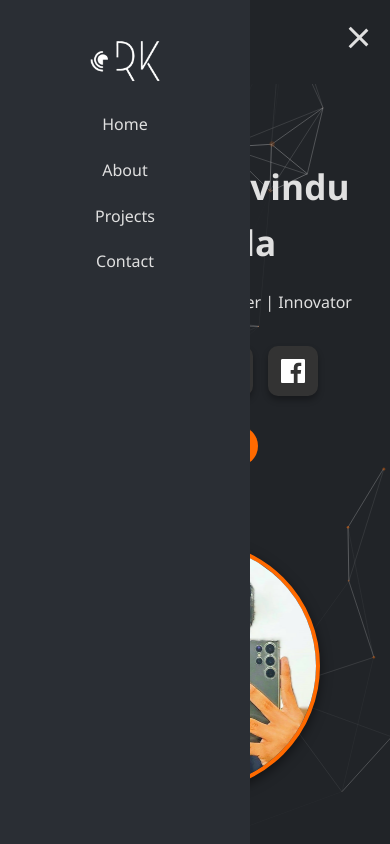
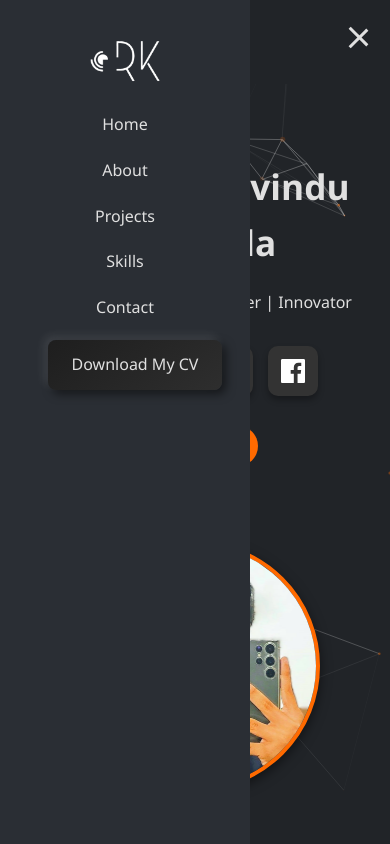
Before and after one commit to Rivindu-Kowlinda/porfolio, a plain HTML site: page index.html in a window 390 px wide. Both pictures are taken after a click on the element 358 px from the left and 37 px from the top of the page. Shown: the top 844 px of the page. Drawn offline with nearby package versions, Linux system fonts and the light colour scheme.

Commit message:
UI overhaul, skillls section added

```diff
--- a/index.html
+++ b/index.html
@@ -27,14 +27,17 @@
         </a>
       </div>
 
-      <!-- Desktop Nav Links -->
+      <!-- Desktop Nav + Download CV Button -->
       <nav class="desktop-links">
         <ul>
           <li><a href="#hero">Home</a></li>
           <li><a href="#about">About</a></li>
           <li><a href="#projects">Projects</a></li>
+          <li><a href="#skills">Skills</a></li>
           <li><a href="#contact">Contact</a></li>
         </ul>
+        <!-- Download My CV Button (visible on desktop) -->
+        <a href="CV.pdf" class="cv-button" download>Download My CV</a>
       </nav>
 
       <!-- Hamburger (Mobile Only) -->
@@ -48,17 +51,19 @@
 
   <!-- MOBILE SIDEBAR NAV -->
   <aside class="mobile-nav" id="mobileNav">
-    <!-- Add a profile/logo image at the top of the sidebar -->
     <div class="mobile-nav-logo">
       <img src="logo.png" alt="Profile Logo" />
     </div>
-
-    <!-- Quicklinks list -->
     <ul>
       <li><a href="#hero">Home</a></li>
       <li><a href="#about">About</a></li>
       <li><a href="#projects">Projects</a></li>
+      <li><a href="#skills">Skills</a></li>
       <li><a href="#contact">Contact</a></li>
+      <!-- Download CV in mobile sidebar (same .cv-button styling) -->
+      <li>
+        <a href="CV.pdf" class="cv-button" download>Download My CV</a>
+      </li>
     </ul>
   </aside>
 
@@ -80,42 +85,12 @@
                  class="social-btn" target="_blank" title="GitHub">
                 <svg class="social-icon" xmlns="http://www.w3.org/2000/svg"
                      viewBox="0 0 24 24" fill="white">
-                  <path d="M12 0.5C5.372 0.5
-                    0 5.872 0 12.5c0
-                    5.3 3.438 9.8 8.207
-                    11.387.6.111.793-.261.793-.577
-                    0-.285-.011-1.04-.016-2.04
-                    -3.338.726-4.042-1.612
-                    -4.042-1.612-.546-1.387
-                    -1.333-1.756-1.333-1.756
-                    -1.09-.745.083-.729.083-.729
-                    1.205.085 1.84 1.237
-                    1.84 1.237 1.07
-                    1.834 2.809 1.304
-                    3.495.997.108-.775
-                    .42-1.305.762-1.605
-                    -2.665-.305-5.467-1.332
-                    -5.467-5.93 0-1.31
-                    .469-2.38 1.236-3.22
-                    -.124-.303-.536-1.524
-                    .117-3.176 0 0 1.008-.322
-                    3.3 1.23 1.02.005
-                    2.045.138 3.003.404
-                    2.29-1.552 3.296-1.23
-                    3.296-1.23.656
-                    1.653.244 2.874.12
-                    3.176.77.84 1.233 1.91
-                    1.233 3.22 0 4.61
-                    -2.807 5.622-5.48 5.92
-                    .432.371.817 1.102
-                    .817 2.222 0
-                    1.606-.015 2.896
-                    -.015 3.286 0
-                    .319.19.694.8.576
-                    C20.565 22.297
-                    24 17.797 24
-                    12.5 24 5.872
-                    18.627.5 12 .5z"/>
+                  <path d="M12 0.5C5.372 0.5 0 5.872 0 12.5c0 5.3 3.438 9.8 8.207 11.387.6.111.793-.261.793-.577
+                    0-.285-.011-1.04-.016-2.04-3.338.726-4.042-1.612-4.042-1.612-.546-1.387-1.333-1.756-1.333-1.756-1.09-.745.083-.729.083-.729
+                    1.205.085 1.84 1.237 1.84 1.237 1.07 1.834 2.809 1.304 3.495.997.108-.775.42-1.305.762-1.605-2.665-.305-5.467-1.332-5.467-5.93
+                    0-1.31.469-2.38 1.236-3.22-.124-.303-.536-1.524.117-3.176 0 0 1.008-.322 3.3 1.23 1.02.005 2.045.138 3.003.404
+                    2.29-1.552 3.296-1.23 3.296-1.23.656 1.653.244 2.874.12 3.176.77.84 1.233 1.91 1.233 3.22 0 4.61-2.807 5.622-5.48 5.92.432.371.817 1.102
+                    .817 2.222 0 1.606-.015 2.896-.015 3.286 0 .319.19.694.8.576C20.565 22.297 24 17.797 24 12.5 24 5.872 18.627.5 12 .5z"/>
                 </svg>
               </a>
               <!-- LinkedIn -->
@@ -123,26 +98,10 @@
                  class="social-btn" target="_blank" title="LinkedIn">
                 <svg class="social-icon" xmlns="http://www.w3.org/2000/svg"
                      viewBox="0 0 24 24" fill="white">
-                  <path d="M20.447 20.452H17.2
-                    v-5.569c0-1.327-.027-3.037
-                    -1.851-3.037-1.851 0
-                    -2.136 1.445-2.136
-                    2.941v5.665H10.05V9h3.112
-                    v1.561h.044c.434-.823
-                    1.494-1.688 3.073-1.688
-                    3.29 0 3.895 2.164
-                    3.895 4.98v6.599zM5.337
-                    7.433a1.808 1.808 0
-                    110-3.616 1.808 1.808
-                    0 010 3.616zm1.672
-                    13.019H3.665V9h3.344
-                    v11.452zM22.225 0H1.771
-                    C.792 0 0 .774 0 1.729
-                    v20.542C0 23.407.792
-                    24 1.771 24h20.451C23.207
-                    24 24 23.407 24 22.271
-                    V1.729C24 .593 23.407
-                    0 22.225 0z"/>
+                  <path d="M20.447 20.452H17.2v-5.569c0-1.327-.027-3.037-1.851-3.037-1.851 0-2.136 1.445-2.136 2.941v5.665H10.05V9h3.112
+                    v1.561h.044c.434-.823 1.494-1.688 3.073-1.688 3.29 0 3.895 2.164 3.895 4.98v6.599zM5.337 7.433a1.808 1.808 0
+                    110-3.616 1.808 1.808 0 010 3.616zm1.672 13.019H3.665V9h3.344v11.452zM22.225 0H1.771C.792 0 0 .774 0 1.729v20.542C0
+                    23.407.792 24 1.771 24h20.451C23.207 24 24 23.407 24 22.271V1.729C24 .593 23.407 0 22.225 0z"/>
                 </svg>
               </a>
               <!-- Instagram -->
@@ -150,49 +109,11 @@
                  class="social-btn" target="_blank" title="Instagram">
                 <svg class="social-icon" xmlns="http://www.w3.org/2000/svg"
                      viewBox="0 0 448 512" fill="white">
-                  <path d="M224.1 141c-63.6 0
-                    -114.9 51.3-114.9
-                    114.9s51.3 114.9
-                    114.9 114.9
-                    114.9-51.3
-                    114.9-114.9S287.7
-                    141 224.1 141zm0
-                    189.6c-41.3 0-74.7-33.4
-                    -74.7-74.7 0-41.3
-                    33.4-74.7 74.7
-                    -74.7 41.3 0 74.7
-                    33.4 74.7 74.7
-                    0 41.3-33.4 74.7
-                    -74.7 74.7zm146.4-194.3
-                    c0 14.9-12 26.9-26.9
-                    26.9-14.9 0-26.9-12
-                    -26.9-26.9s12-26.9
-                    26.9-26.9 26.9 12
-                    26.9 26.9zM398.8
-                    388c-7.8 19.6
-                    -22.9 34.7-42.6 42.6
-                    -29.5 11.7-99.5
-                    9-132.2 9s-102.7
-                    2.6-132.2-9c-19.6
-                    -7.8-34.7-22.9
-                    -42.6-42.6-11.7
-                    -29.5-9-99.5
-                    -9-132.2s-2.6-102.7
-                    9-132.2c7.8
-                    -19.6 22.9
-                    -34.7 42.6
-                    -42.6 29.5
-                    -11.7 99.5
-                    -9 132.2
-                    -9s102.7-2.6
-                    132.2 9c19.6
-                    7.8 34.7 22.9
-                    42.6 42.6
-                    11.7 29.5
-                    9 99.5
-                    9 132.2s2.7
-                    102.7-9
-                    132.2z"/>
+                  <path d="M224.1 141c-63.6 0-114.9 51.3-114.9 114.9s51.3 114.9 114.9 114.9 114.9-51.3 114.9-114.9S287.7
+                    141 224.1 141zm0 189.6c-41.3 0-74.7-33.4-74.7-74.7 0-41.3 33.4-74.7 74.7-74.7 41.3 0 74.7 33.4 74.7 74.7
+                    0 41.3-33.4 74.7-74.7 74.7zm146.4-194.3c0 14.9-12 26.9-26.9 26.9-14.9 0-26.9-12-26.9-26.9s12-26.9
+                    26.9-26.9 26.9 12 26.9 26.9zM398.8 388c-7.8 19.6-22.9 34.7-42.6 42.6-29.5 11.7-99.5 9-132.2 9s-102.7 2.6-132.2-9c-19.6-7.8-34.7-22.9-42.6-42.6-11.7-29.5-9-99.5-9-132.2s-2.6-102.7 9-132.2c7.8-19.6 22.9-34.7 42.6-42.6 29.5-11.7 99.5-9 132.2-9s102.7-2.6 132.2 9c19.6 7.8 34.7 22.9 42.6 42.6
+                    11.7 29.5 9 99.5 9 132.2s2.7 102.7-9 132.2z"/>
                 </svg>
               </a>
               <!-- Facebook -->
@@ -200,23 +121,10 @@
                  target="_blank" title="Facebook">
                 <svg class="social-icon" xmlns="http://www.w3.org/2000/svg"
                      viewBox="0 0 24 24" fill="white">
-                  <path d="M22.675 0H1.325C.593 0
-                    0 .593 0 1.326v21.348C0
-                    23.407.593 24 1.325
-                    24H12.82v-9.294H9.692
-                    v-3.622h3.128V8.413
-                    c0-3.1 1.893-4.788
-                    4.658-4.788 1.325 0
-                    2.466.099 2.797.143v3.24
-                    l-1.918.001c-1.504 0
-                    -1.795.716-1.795
-                    1.763v2.313h3.587l
-                    -.467 3.622h-3.12V24
-                    h6.116C23.407 24
-                    24 23.407 24 22.674
-                    V1.326C24 .593
-                    23.407 0 22.675
-                    0z"/>
+                  <path d="M22.675 0H1.325C.593 0 0 .593 0 1.326v21.348C0 23.407.593 24 1.325 24H12.82v-9.294H9.692
+                    v-3.622h3.128V8.413c0-3.1 1.893-4.788 4.658-4.788 1.325 0 2.466.099 2.797.143v3.24l-1.918.001c-1.504 0
+                    -1.795.716-1.795 1.763v2.313h3.587l-.467 3.622h-3.12V24h6.116C23.407 24 24 23.407 24 22.674V1.326C24 .593
+                    23.407 0 22.675 0z"/>
                 </svg>
               </a>
             </div>
@@ -326,6 +234,58 @@
               <!-- Right Arrow -->
               <button class="carousel-btn right-btn">&#10095;</button>
             </div><!-- /.carousel-container -->
+          </div>
+        </div>
+      </section>
+
+      <!-- Skills & Technologies Section -->
+      <section id="skills" class="section skills" data-aos="fade-up">
+        <div class="container">
+          <div class="card skills-card">
+            <h2>Skills & Technologies</h2><br>
+            <div class="skills-list">
+              <!-- 10 Skill Items -->
+              <div class="skill-item">
+                <img src="icons/html5.svg" alt="HTML5">
+                <p>HTML5</p>
+              </div>
+              <div class="skill-item">
+                <img src="icons/css3.svg" alt="CSS3">
+                <p>CSS3</p>
+              </div>
+              <div class="skill-item">
+                <img src="icons/javascript.svg" alt="JavaScript">
+                <p>JavaScript</p>
+              </div>
+              <div class="skill-item">
+                <img src="icons/react.svg" alt="React">
+                <p>React</p>
+              </div>
+              <div class="skill-item">
+                <img src="icons/nodejs.svg" alt="Node.js">
+                <p>Node.js</p>
+              </div>
+              <div class="skill-item">
+                <img src="icons/python.svg" alt="Python">
+                <p>Python</p>
+              </div>
+              <div class="skill-item">
+                <img src="icons/java.svg" alt="Java">
+                <p>Java</p>
+              </div>
+              <div class="skill-item">
+                <img src="icons/sql.svg" alt="SQL">
+                <p>SQL</p>
+              </div>
+              <div class="skill-item">
+                <img src="icons/git.svg" alt="Git">
+                <p>Git</p>
+              </div>
+              <div class="skill-item">
+                <img src="icons/docker.svg" alt="Docker">
+                <p>Docker</p>
+              </div>
+            </div>
           </div>
         </div>
       </section>
@@ -497,6 +457,29 @@
       setupCarousel();
       window.addEventListener('resize', setupCarousel);
 
+      // Animate skill items AFTER .skills-card is visible
+      const skillsCard = document.querySelector(".skills-card");
+      const skillItems = document.querySelectorAll(".skill-item");
+      let skillsAnimated = false;
+
+      const observer = new IntersectionObserver((entries) => {
+        entries.forEach(entry => {
+          if (entry.isIntersecting && !skillsAnimated) {
+            skillsAnimated = true;
+            // Animate each skill item in a staggered fashion
+            gsap.from(skillItems, {
+              opacity: 0,
+              y: 20,
+              stagger: 0.1,
+              duration: 0.5
+            });
+            observer.unobserve(skillsCard);
+          }
+        });
+      }, { threshold: 0.3 });
+
+      observer.observe(skillsCard);
+
       // Contact Form neon glow effect
       const contactForm = document.getElementById('contactForm');
       contactForm.addEventListener('submit', function(e) {
@@ -563,8 +546,6 @@
         if (!hamburger.classList.contains("active")) {
           // OPEN NAV
           hamburger.classList.add("active");
-
-          // Use a GSAP timeline so both sidebar & links animate together
           const tl = gsap.timeline();
           tl.to(mobileNav, {
               x: 0,
@@ -575,12 +556,11 @@
               mobileLinks,
               { x: -30, opacity: 0 },
               { x: 0, opacity: 1, stagger: 0.1, duration: 0.3 },
-              "<" // Start link animation together with the sidebar
+              "<"
             );
         } else {
           // CLOSE NAV
           hamburger.classList.remove("active");
-          // Hide links, then slide sidebar out
           const tl = gsap.timeline();
           tl.to(mobileLinks, {
               x: -30,
@@ -596,7 +576,6 @@
         }
       });
 
-      // Close sidebar if user clicks any link
       mobileLinks.forEach(link => {
         link.addEventListener("click", () => {
           hamburger.classList.remove("active");
--- a/styles2.css
+++ b/styles2.css
@@ -1,9 +1,9 @@
 :root {
-  --main-bg: rgb(33,36,40);
-  --card-bg: #2a2e34;
-  --accent: #ff6a00;
-  --text-color: #e0e0e0;
-  --transition: 0.5s ease;
+  --main-bg: #212428;        /* Dark background */
+  --card-bg: #2a2e34;        /* Slightly lighter card background */
+  --accent: #ff6a00;         /* Your accent color (orange) */
+  --text-color: #e0e0e0;     /* Main text color */
+  --transition: 0.5s ease;   /* Shared transition timing */
 }
 
 /* RESET */
@@ -21,6 +21,25 @@ body {
   color: var(--text-color);
   line-height: 1.6;
   overflow-x: hidden;
+}
+
+/* Custom Scrollbar */
+/* For Chrome, Edge, and Safari */
+::-webkit-scrollbar {
+  width: 12px;
+}
+::-webkit-scrollbar-track {
+  background: var(--card-bg);
+}
+::-webkit-scrollbar-thumb {
+  background-color: var(--accent);
+  border-radius: 20px;
+  border: 3px solid var(--card-bg);
+}
+/* For Firefox */
+* {
+  scrollbar-width: thin;
+  scrollbar-color: var(--accent) var(--card-bg);
 }
 
 /* PAGE WRAPPER */
@@ -67,10 +86,16 @@ body {
   color: var(--accent);
 }
 /* Desktop Nav Links */
+.desktop-links {
+  display: flex;
+  align-items: center;
+}
 .desktop-links ul {
   list-style: none;
   display: flex;
   gap: 20px;
+  margin: 0;
+  padding: 0;
 }
 .desktop-links a {
   color: var(--text-color);
@@ -80,6 +105,29 @@ body {
 }
 .desktop-links a:hover {
   color: var(--accent);
+}
+
+/* CV Button - smooth scale-based 3D effect */
+.cv-button {
+  display: inline-block;
+  margin-left: 20px;
+  padding: 12px 24px;
+  background: linear-gradient(145deg, #1e1e1e, #2e2e2e);
+  border-radius: 8px;
+  color: #8ac7ff;
+  text-decoration: none;
+  font-weight: 500;
+  box-shadow: 4px 4px 10px rgba(0,0,0,0.5), -4px -4px 10px rgba(255,255,255,0.1);
+  transition:
+    transform 0.8s ease,
+    box-shadow 0.8s ease,
+    color 0.8s ease;
+  transform: scale(1);
+}
+.cv-button:hover {
+  transform: scale(1.08);
+  box-shadow: 8px 8px 20px rgba(0,0,0,0.6), -8px -8px 20px rgba(255,255,255,0.2);
+  color: orange;
 }
 
 /* HAMBURGER */
@@ -284,7 +332,7 @@ body {
   box-shadow: 0 12px 24px rgba(0,0,0,0.6);
 }
 
-/* CARDS */
+/* CARDS (generic) */
 .card {
   background: var(--card-bg);
   border: 1px solid rgba(255,255,255,0.1);
@@ -296,6 +344,12 @@ body {
 .card:hover {
   transform: translateY(-5px);
   box-shadow: 0 12px 24px rgba(0,0,0,0.6);
+}
+
+/* Center headings for skills & contact sections */
+.skills-card h2,
+.contact-card h2 {
+  text-align: center;
 }
 
 /* PROJECTS CAROUSEL */
@@ -324,8 +378,6 @@ body {
   flex: 0 0 auto;
   width: 320px;
 }
-
-/* ARROW BUTTONS */
 .carousel-btn {
   position: absolute;
   top: 50%;
@@ -410,9 +462,85 @@ body {
   opacity: 1;
 }
 
-/* MEDIA QUERIES */
+/* PROJECTS GRID - Fluid layout */
+.projects-grid {
+  display: grid;
+  grid-template-columns: repeat(auto-fit, minmax(250px, 1fr));
+  gap: 20px;
+}
 
-/* MOBILE (<768px) => 1 card => user scroll => no arrows */
+/* SKILLS LIST */
+.skills-list {
+  display: grid;
+  gap: 20px;
+  justify-items: center;
+  margin-bottom: 20px;
+}
+
+/* Desktop (≥1200px): 5 columns, each minmax(130px, 1fr) => expands to fill leftover space */
+@media (min-width: 1200px) {
+  .skills-list {
+    grid-template-columns: repeat(5, minmax(130px, 1fr));
+    gap: 30px;
+  }
+}
+
+/* Tablet (769px - 1199px): fluid layout with min 130px per skill */
+@media (max-width: 1199px) and (min-width: 769px) {
+  .skills-list {
+    grid-template-columns: repeat(auto-fit, minmax(130px, 1fr));
+    gap: 15px;
+  }
+}
+
+/* Mobile (≤768px): exactly 2 columns with extra vertical gap */
+@media (max-width: 768px) {
+  .skills-list {
+    grid-template-columns: repeat(2, 1fr);
+    column-gap: 10px;
+    row-gap: 20px;
+  }
+}
+
+/* Skill Item */
+.skill-item {
+  width: 150px; /* set all skills to the same width */
+  background: var(--card-bg);
+  border: 1px solid rgba(255,255,255,0.1);
+  border-radius: 10px;
+  padding: 15px;
+  box-shadow: 0 4px 12px rgba(0,0,0,0.5);
+  transition: transform 0.4s ease, box-shadow 0.4s ease;
+  display: flex;
+  flex-direction: column;
+  align-items: center;
+  /* Keep them short, no min-height */
+}
+
+/* Prevent text from wrapping to ensure "JavaScript" remains on one line */
+.skill-item p {
+  white-space: nowrap;
+  overflow: hidden;
+  text-overflow: clip;
+}
+
+.skill-item:hover {
+  transform: translateY(-5px);
+  box-shadow: 0 12px 24px rgba(0,0,0,0.6);
+}
+.skill-item img {
+  width: 50px;
+  height: 50px;
+  margin-bottom: 10px;
+  transition: transform 0.3s ease;
+}
+.skill-item:hover img {
+  transform: scale(1.1);
+}
+
+/* MEDIA QUERIES (for the rest) */
+
+/* MOBILE (<768px) */
 @media (max-width: 768px) {
   .desktop-links {
     display: none;
@@ -420,7 +548,6 @@ body {
   .hamburger {
     display: flex;
   }
-
   .hero {
     padding-top: 140px;
     min-height: 100vh;
@@ -461,72 +588,29 @@ body {
   .social-buttons {
     justify-content: center;
   }
-
-  .carousel-inner {
-    width: 100%;
-  }
   .cards-carousel {
     overflow-x: auto;
     -webkit-overflow-scrolling: touch;
   }
   .cards-carousel .card {
     width: 80%;
+    margin: 0 auto;
   }
   .carousel-btn {
     display: none;
   }
 }
 
-/* TABLET (768px - 1199px) => 2 cards => 320px*2 + 1 gap(20) = 660px total */
+/* TABLET (768px - 1199px) */
 @media (min-width: 768px) and (max-width: 1199px) {
   .carousel-inner {
     width: 660px;
   }
 }
 
-/* DESKTOP (>=1200px) => 3 cards => 320px*3 + 2 gaps(20 each) = 1000px total */
+/* DESKTOP (≥1200px) */
 @media (min-width: 1200px) {
   .carousel-inner {
     width: 1000px;
   }
 }
-/* 1) The overall scrollbar area */
-/* 1) The overall scrollbar area */
-::-webkit-scrollbar {
-  width: 12px; /* Adjust as needed */
-  background: transparent; /* Let the track show through */
-}
-
-/* 2) The background track of the scrollbar */
-::-webkit-scrollbar-track {
-  background: var(--card-bg); /* Use your card BG */
-  border-radius: 9999px;      /* Fully rounded track */
-  margin: 2px;                /* Adds spacing */
-}
-
-/* 3) The draggable "thumb" of the scrollbar */
-::-webkit-scrollbar-thumb {
-  background: var(--accent);  /* Your accent color */
-  border-radius: 9999px;      /* Fully rounded for a capsule shape */
-  min-height: 30px;           /* Ensures the thumb isn’t too short */
-  -webkit-appearance: none;   /* Remove default styling (if needed) */
-
-  /* Use an inset box-shadow to simulate a border in the track’s color */
-  box-shadow: inset 0 0 0 3px var(--card-bg);
-}
-
-/* 4) Hover effect on the thumb */
-::-webkit-scrollbar-thumb:hover {
-  background: #e65c00; /* Slightly darker on hover */
-}
-
-/* 5) Hide the arrow buttons (if your browser shows them) */
-::-webkit-scrollbar-button {
-  display: none;
-}
-
-/* Firefox: limited styling */
-html {
-  scrollbar-width: thin;
-  scrollbar-color: var(--accent) var(--card-bg);
-}
```
Also changed, not shown: SD1.html (+1 -1 lines).
